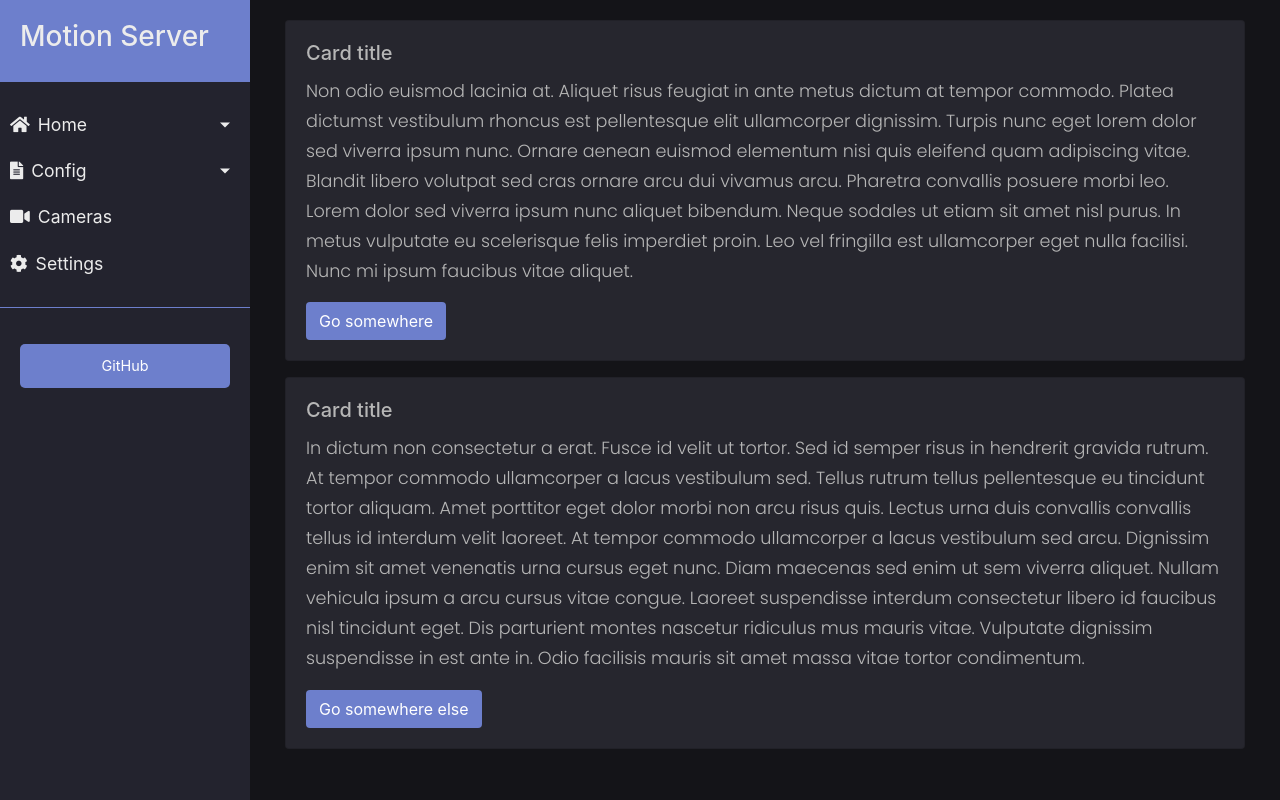
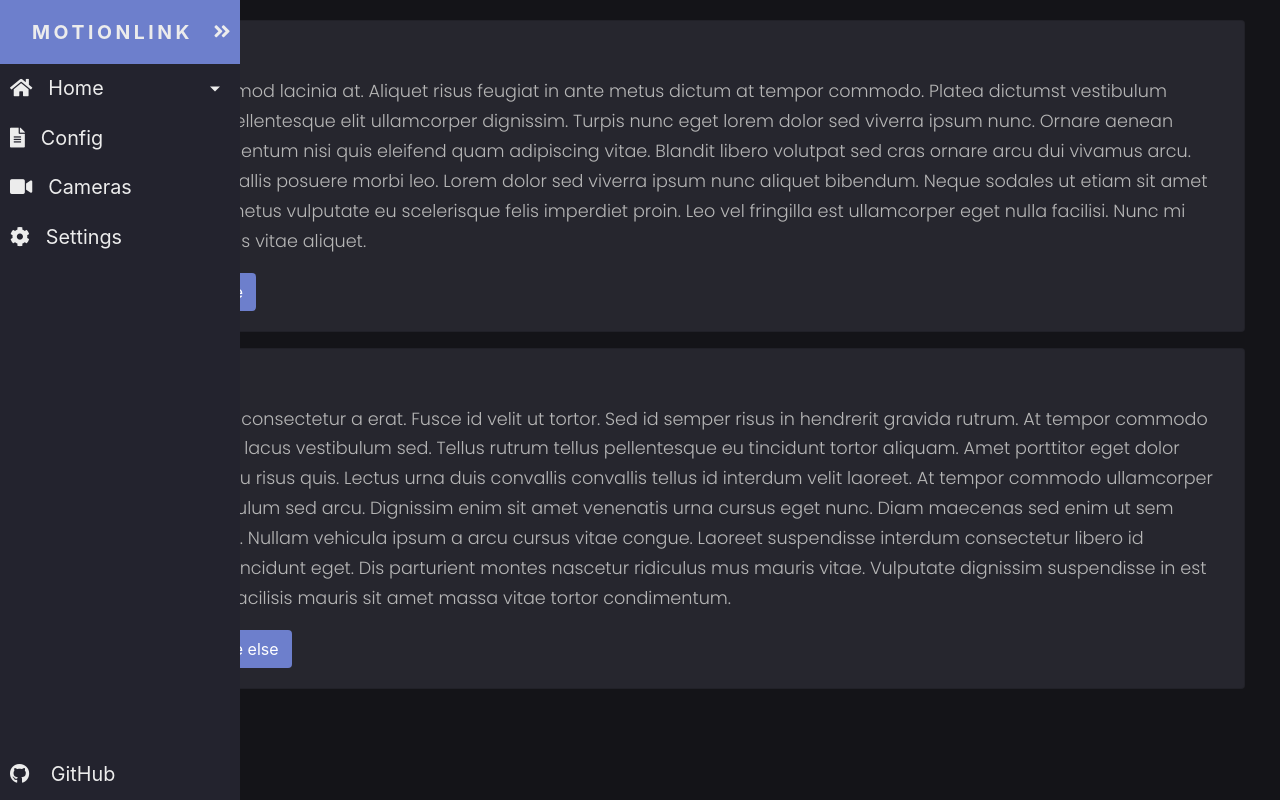
Before and after one commit to wrp1002/Motion-Detection-Server, a Flask app: page / in a window 1280 px wide. Run offline with Flask 2, Linux system fonts and the light colour scheme; some libraries are stand-ins or nearby versions.

Commit message:
improved sidenav, added pages

```diff
--- a/Webserver.py
+++ b/Webserver.py
@@ -4,8 +4,16 @@ import ConfigManager as config
 app = Flask(__name__, static_folder="web/static", template_folder="web/templates")
 
 @app.route('/')
-def index():
+def indexPage():
     return render_template("index.html")
+
+@app.route('/cameras')
+def camerasPage():
+    return render_template("cameras.html")
+
+@app.route('/config')
+def configPage():
+    return render_template("config.html")
 
 def Run(debug=False):
     port = config.GetValueR("webserver", "port")
--- /dev/null
+++ b/config.json
@@ -0,0 +1,23 @@
+{
+    "version": "v0.0",
+    "saveVideoLength": 5,
+    "refreshComparisonRate": 10,
+    "secondsBefore": 1,
+    "outputDir": "./Captures/",
+    "email": {
+        "sender_email": "email@gmail.com",
+        "password": "pass",
+        "receiver_email": "1234567890@mms.att.net",
+        "port": 465,
+        "smtp_server": "smtp.gmail.com"
+    },
+    "webserver": {
+        "port": 8090
+    },
+    "cams": [
+        {
+            "name": "Test_Cam",
+            "url": "rtsp://10.0.0.12"
+        }
+    ]
+}
--- a/web/static/css/sidenav.css
+++ b/web/static/css/sidenav.css
@@ -36,40 +36,84 @@ a:focus {
     SIDEBAR STYLE
 ----------------------------------------------------- */
 
-.wrapper {
-    display: flex;
-    width: 100%;
-    align-items: stretch;
+.sidebar {
+    width: 4.5rem;
+    height: 100vh;
+    background: var(--bg-sidenav);
+    color: var(--text-secondary);
+    transition: all 0.3s ease;
+    position: fixed;
+    overflow-x: hidden;
+    z-index: 100;
+    font-size: 18px;
 }
 
-#sidebar {
-    min-width: 250px;
-    max-width: 250px;
-    background: var(--bg-sidenav);
-    color: var(--text-secondary);
-    transition: all 0.3s;
+.sidebar-items {
+    list-style: none;
+    padding: 0;
+    margin: 0;
+    display: flex;
+    flex-direction: column;
+    align-items: left;
+    height: 100%;
 }
 
-#sidebar.active {
-    margin-left: -250px;
+.sidebar-item {
+    display: inline-block;
+    white-space: nowrap;
 }
 
-#sidebar .sidebar-header {
-    padding: 20px;
-    background: #6d7fcc;
+.sidebar-item:last-child {
+    margin-top: auto;
 }
 
-#sidebar ul.components {
-    padding: 20px 0;
-    border-bottom: 1px solid var(--primary-accent);
+.link-text {
+    display: none;
+    margin-left: 1rem;
 }
 
-#sidebar ul p {
-    color: #fff;
-    padding: 10px;
+.sidebar:hover {
+    width: 15rem;
 }
 
-#sidebar ul li a {
+.sidebar:hover .link-text {
+    display: inline;
+}
+
+.sidebar-header {
+    background: #6d7fcc;
+    font-weight: bold;
+    text-transform: uppercase;
+    text-align: right;
+    font-size: 1.1rem;
+    letter-spacing: 0.3ch;
+    width: 100%;
+    height: 4rem;
+    padding-top: 0.5rem;
+}
+
+.sidebar-header-text {
+    display: inline;
+    position: absolute;
+    left: -999px;
+    transition: 0.3s;
+}
+
+.sidebar:hover .sidebar-header-text {
+    left: 0px;
+    transition: 0s;
+}
+
+.sidebar-header i {
+    transform:rotate(0deg);
+    transition: transform 0.3s;
+}
+
+.sidebar:hover .sidebar-header i {
+    transform:rotate(180deg);
+}
+
+.sidebar ul li a {
     padding: 10px;
     font-size: 1.1em;
     display: block;
@@ -98,22 +142,13 @@ a[data-toggle="collapse"] {
     transform: translateY(-50%);
 }
 
-ul ul a {
-    font-size: 0.9em !important;
-    padding-left: 30px !important;
-    background: #6d7fcc;
+
+ul.sidebar-footer {
+    margin-top: auto;
 }
 
-ul.CTAs {
-    padding: 20px;
-}
-
-ul.CTAs a {
-    text-align: center;
-    font-size: 0.9em !important;
-    display: block;
-    border-radius: 5px;
-    margin-bottom: 5px;
+a.collapse-btn {
+    text-align: left;
 }
 
 
@@ -125,6 +160,7 @@ ul.CTAs a {
 #content {
     width: 100%;
     padding: 20px;
+    padding-left: 5rem;;
     min-height: 100vh;
     transition: all 0.3s;
 }
--- a/web/static/css/style.css
+++ b/web/static/css/style.css
@@ -21,11 +21,7 @@ body {
 }
 
 main {
-    margin-left: 5rem;
-}
 
-.fas {
-    padding-right: 0.5rem;
 }
 
 .card {
--- a/web/static/js/sidenav.js
+++ b/web/static/js/sidenav.js
@@ -1,5 +1,5 @@
 $(document).ready(function () {
-    $('#sidebarCollapse').on('click', function () {
+    $('#collapse-btn').on('click', function () {
         $('#sidebar').toggleClass('active');
     });
 });
--- a/web/templates/layout.html
+++ b/web/templates/layout.html
@@ -22,9 +22,9 @@
             {% include 'sidenav.html' %}
 
             <div id="content">
-                    <div class="container-fluid">
-                        {% block content %}{% endblock %}
-                    </div>
+                <div class="container-fluid">
+                    {% block content %}{% endblock %}
+                </div>
             </div>
 
         </div>
--- a/web/templates/sidenav.html
+++ b/web/templates/sidenav.html
@@ -7,14 +7,20 @@
 {% endblock %}
 
 
-<nav id="sidebar">
-    <div class="sidebar-header">
-        <h3>Motion Server</h3>
-    </div>
+<nav id="sidebar" class="sidebar">
+    <ul class="sidebar-items">
 
-    <ul class="list-unstyled components">
-        <li>
-            <a href="#homeSubmenu" data-toggle="collapse" aria-expanded="false" class="dropdown-toggle"><i class="fas fa-home"></i>Home</a>
+        <li class="sidebar-item sidebar-header">
+            <a href="/">
+                <span class="link-text sidebar-header-text">
+                    <span class="link-text">MotionLink</span>
+                </span>
+                <i class="fas fa-angle-double-left"></i>
+            </a>
+        </li>
+
+        <li class="sidebar-item">
+            <a href="#homeSubmenu" data-toggle="collapse" aria-expanded="false" class="dropdown-toggle"><i class="fas fa-home"></i><span class="link-text">Home</span></a>
             <ul class="collapse list-unstyled" id="homeSubmenu">
                 <li>
                     <a href="#">Home 1</a>
@@ -27,33 +33,24 @@
                 </li>
             </ul>
         </li>
-        <li>
-            <a href="#pageSubmenu" data-toggle="collapse" aria-expanded="false" class="dropdown-toggle"><i class="fas fa-file-alt"></i>Config</a>
-            <ul class="collapse list-unstyled" id="pageSubmenu">
-                <li>
-                    <a href="#">Page 1</a>
-                </li>
-                <li>
-                    <a href="#">Page 2</a>
-                </li>
-                <li>
-                    <a href="#">Page 3</a>
-                </li>
-            </ul>
+
+        <li class="sidebar-item">
+            <a href="/config"><i class="fas fa-file-alt"></i><span class="link-text">Config</span></a>
         </li>
 
-        <li>
-            <a href="#"><i class="fas fa-video"></i>Cameras</a>
+        <li class="sidebar-item">
+            <a href="/cameras"><i class="fas fa-video"></i><span class="link-text">Cameras</span></a>
         </li>
-        <li>
-            <a href="#"><i class="fas fa-cog"></i>Settings</a>
+        <li class="sidebar-item">
+            <a href="#"><i class="fas fa-cog"></i><span class="link-text">Settings</span></a>
         </li>
+
+        <li class="sidebar-item">
+            <a href="https://github.com/wrp1002/Motion-Detection-Server" target="_blank">
+                <i class="fab fa-github"></i>
+                <span class="link-text">GitHub</span>
+            </a>
+        </li>
+
     </ul>
-
-    <ul class="list-unstyled CTAs">
-        <li>
-            <a href="https://github.com/wrp1002/Motion-Detection-Server" class="btn">GitHub</a>
-        </li>
-    </ul>
-
 </nav>
```
Also changed, not shown: web/templates/cameras.html (added, +14 -0 lines), web/templates/config.html (added, +14 -0 lines), 1 other file.
